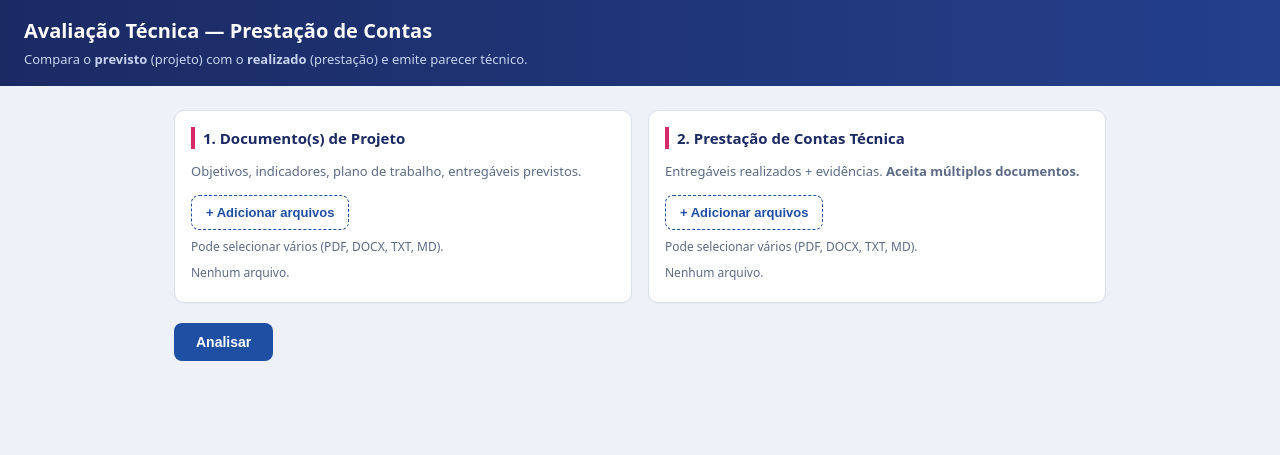
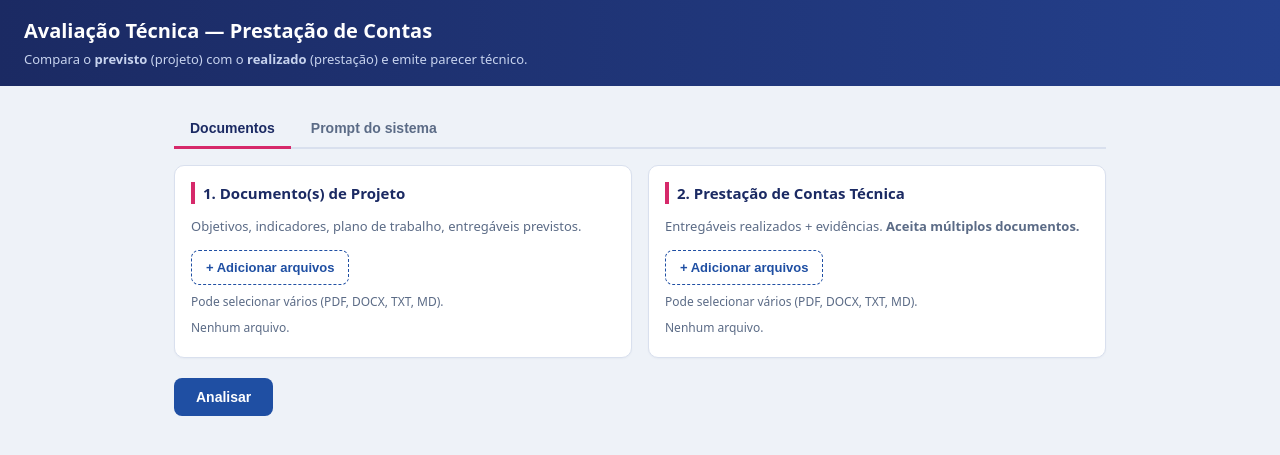
Before and after one commit to paulossjunior/prestacao-tecnica-fapes, a Flask app: page / in a window 1280 px wide. Shown: the part 111-566 px from the top of the page. Run offline with Flask 3, Linux system fonts and the light colour scheme.

Commit message:
feat(web): aba com o prompt do sistema editável
O prompt enviado ao modelo era invisível e fixo. A tela ganha duas abas —
Documentos e Prompt do sistema — e a segunda mostra o texto exato que vai ao
modelo (schema JSON, regras e a skill de escrita), editável antes de analisar.

O textarea fica dentro do form, então o `FormData` já leva o campo
`system_prompt`; campo vazio faz o servidor cair no prompt padrão. Novo
endpoint `GET /prompt` serve o padrão para popular a aba e alimentar o botão
de restaurar.

A edição vale só para aquela análise: não persiste nem altera `.agents/`.
Um ponto na aba sinaliza prompt personalizado, `?aba=prompt` abre direto
nela, e submeter sem arquivos volta para a aba Documentos.

Co-Authored-By: Claude Opus 5 (1M context) <noreply@anthropic.com>

```diff
--- a/src/app.py
+++ b/src/app.py
@@ -8,6 +8,7 @@ from flask import Flask, Response, jsonify, render_template, request
 
 from analyzer import analisar
 from extract import extract_pairs
+from prompts import get_system_prompt
 from report import gerar_html
 
 load_dotenv()
@@ -26,11 +27,11 @@ def _set(job_id, **kv):
         _jobs.setdefault(job_id, {}).update(kv)
 
 
-def _run_job(job_id, projeto_pairs, prestacao_pairs):
+def _run_job(job_id, projeto_pairs, prestacao_pairs, system_prompt=None):
     try:
         projeto = extract_pairs(projeto_pairs)
         prestacao = extract_pairs(prestacao_pairs)
-        resultado = analisar(projeto, prestacao)
+        resultado = analisar(projeto, prestacao, system_prompt=system_prompt)
         _set(job_id, status="done", resultado=resultado)
     except Exception as e:  # noqa: BLE001 — devolve a mensagem ao cliente
         _set(job_id, status="error", erro=str(e))
@@ -39,6 +40,12 @@ def _run_job(job_id, projeto_pairs, prestacao_pairs):
 @app.route("/")
 def index():
     return render_template("index.html")
+
+
+@app.route("/prompt")
+def prompt_endpoint():
+    """Prompt de sistema padrão (schema + regras + skill de escrita)."""
+    return jsonify({"system_prompt": get_system_prompt()})
 
 
 @app.route("/analisar", methods=["POST"])
@@ -52,10 +59,15 @@ def analisar_endpoint():
     if not projeto_pairs or not prestacao_pairs:
         return jsonify({"erro": "Envie ao menos um arquivo de projeto e um de prestação."}), 400
 
+    # Prompt editado na aba "Prompt"; vazio = usa o padrão.
+    system_prompt = (request.form.get("system_prompt") or "").strip() or None
+
     job_id = uuid.uuid4().hex
     _set(job_id, status="processing")
     threading.Thread(
-        target=_run_job, args=(job_id, projeto_pairs, prestacao_pairs), daemon=True
+        target=_run_job,
+        args=(job_id, projeto_pairs, prestacao_pairs, system_prompt),
+        daemon=True,
     ).start()
     return jsonify({"job_id": job_id, "status": "processing"}), 202
 
--- a/src/templates/index.html
+++ b/src/templates/index.html
@@ -94,6 +94,26 @@
     .det-head { display: flex; justify-content: space-between; align-items: center; gap: 10px; }
     .det-nome { font-weight: 800; font-size: 14px; color: var(--navy); }
     .det-sub { font-size: 10px; text-transform: uppercase; letter-spacing: .05em; color: var(--muted); font-weight: 700; margin: 14px 0 4px; }
+    /* Abas (Documentos / Prompt) */
+    .tabs { display: flex; gap: 4px; border-bottom: 2px solid var(--line); margin-bottom: 16px; }
+    .tab { background: none; color: var(--muted); border: 0; border-bottom: 3px solid transparent;
+           border-radius: 0; padding: 10px 16px; font-size: 14px; font-weight: 600;
+           cursor: pointer; margin-bottom: -2px; }
+    .tab:hover { background: #e9eefa; color: var(--navy); }
+    .tab.on { color: var(--navy); border-bottom-color: var(--magenta); background: none; }
+    .tab .dot { display: none; width: 7px; height: 7px; border-radius: 50%;
+                background: var(--magenta); margin-left: 7px; vertical-align: middle; }
+    .tab.editado .dot { display: inline-block; }
+    .painel { display: none; } .painel.on { display: block; }
+    #promptTxt { width: 100%; min-height: 420px; resize: vertical; font-size: 12px;
+                 font-family: ui-monospace, SFMono-Regular, Menlo, Consolas, monospace;
+                 line-height: 1.45; color: var(--txt); background: #f9fbff;
+                 border: 1px solid var(--line); border-radius: 8px; padding: 12px; }
+    #promptTxt:focus { outline: 2px solid var(--accent); outline-offset: -1px; background: #fff; }
+    .prompt-bar { display: flex; align-items: center; gap: 12px; flex-wrap: wrap; margin-top: 10px; }
+    .prompt-bar button { padding: 8px 14px; font-size: 13px; }
+    .aviso { background: #fffbeb; border: 1px solid #fde68a; color: #92400e;
+             padding: 10px 12px; border-radius: 8px; font-size: 12px; margin: 0 0 12px; }
     .err { background: #fef2f2; border: 1px solid #fca5a5; color: #991b1b;
            padding: 12px; border-radius: 8px; margin-top: 16px; }
     details { margin-top: 24px; } summary { cursor: pointer; color: var(--muted); }
@@ -128,7 +148,7 @@
       <h3 id="ovTitulo">Analisando documentos…</h3>
       <div class="tempo" id="ovTempo">0s</div>
       <div class="bar"></div>
-      <p id="ovMsg">Comparando previsto × realizado via Mistral. Pode levar 1-3 min para PDFs grandes.</p>
+      <p id="ovMsg">Comparando previsto × realizado. Pode levar 1-3 min para PDFs grandes.</p>
     </div>
   </div>
   <div class="gov-bar">Governo do Estado do Espírito Santo · Secretaria da Ciência, Tecnologia, Inovação e Educação Profissional</div>
@@ -148,6 +168,32 @@
   </div>
   <main>
     <form id="form">
+      <div class="tabs">
+        <button type="button" class="tab on" data-painel="documentos">Documentos</button>
+        <button type="button" class="tab" data-painel="prompt" id="tabPrompt">
+          Prompt do sistema<span class="dot" title="prompt personalizado"></span>
+        </button>
+      </div>
+
+      <div class="painel" id="painel-prompt">
+        <div class="card">
+          <h2>Prompt enviado ao modelo</h2>
+          <p class="aviso">
+            Este texto define o <strong>schema JSON</strong> da resposta. As chaves
+            (<code>entregaveis</code>, <code>indicadores</code>, <code>parecer</code>…)
+            alimentam a tela e o relatório — se removê-las, as seções ficam vazias.
+            Editar as <em>regras</em> e os critérios é seguro.
+          </p>
+          <textarea id="promptTxt" name="system_prompt" spellcheck="false"
+                    aria-label="Prompt do sistema"></textarea>
+          <div class="prompt-bar">
+            <button type="button" class="add" id="btnPromptReset">↺ Restaurar padrão</button>
+            <span class="muted" style="font-size:12px" id="promptInfo">carregando…</span>
+          </div>
+        </div>
+      </div>
+
+      <div class="painel on" id="painel-documentos">
       <div class="grid">
         <div class="card">
           <h2>1. Documento(s) de Projeto</h2>
@@ -166,6 +212,8 @@
           <ul class="filelist" id="listaPrestacao"></ul>
         </div>
       </div>
+      </div><!-- /painel-documentos -->
+
       <div class="actions">
         <button type="submit" id="btn">Analisar</button>
         <span id="status"></span>
@@ -437,6 +485,51 @@
       renderLista(alvo);
     }
 
+    // ---- Abas: Documentos / Prompt do sistema ----
+    function abrirAba(nome) {
+      document.querySelectorAll('.tab').forEach(x => x.classList.toggle('on', x.dataset.painel === nome));
+      document.querySelectorAll('.painel').forEach(p => p.classList.toggle('on', p.id === 'painel-' + nome));
+    }
+    document.querySelectorAll('.tab').forEach(t => {
+      t.addEventListener('click', () => abrirAba(t.dataset.painel));
+    });
+    // ?aba=prompt abre direto na aba do prompt (deep link)
+    const abaInicial = new URLSearchParams(location.search).get('aba');
+    if (abaInicial === 'prompt') abrirAba('prompt');
+
+    // ---- Prompt do sistema: carrega o padrão, permite editar e restaurar ----
+    const promptTxt = document.getElementById('promptTxt');
+    const promptInfo = document.getElementById('promptInfo');
+    const tabPrompt = document.getElementById('tabPrompt');
+    let promptPadrao = '';
+
+    function marcaPrompt() {
+      const atual = promptTxt.value;
+      const editado = atual.trim() !== promptPadrao.trim();
+      tabPrompt.classList.toggle('editado', editado);
+      promptInfo.textContent = `${atual.length.toLocaleString('pt-BR')} caracteres`
+        + (editado ? ' · personalizado (será enviado no lugar do padrão)' : ' · padrão');
+    }
+
+    (async () => {
+      try {
+        const r = await fetch('/prompt');
+        promptPadrao = (await r.json()).system_prompt || '';
+        promptTxt.value = promptPadrao;
+      } catch {
+        promptTxt.value = '';
+        promptTxt.placeholder = 'Falha ao carregar o prompt padrão. '
+          + 'Deixe vazio para o servidor usar o padrão dele.';
+      }
+      marcaPrompt();
+    })();
+
+    promptTxt.addEventListener('input', marcaPrompt);
+    document.getElementById('btnPromptReset').addEventListener('click', () => {
+      promptTxt.value = promptPadrao;
+      marcaPrompt();
+    });
+
     document.querySelectorAll('button.add').forEach(btn => {
       const alvo = btn.dataset.alvo;
       btn.addEventListener('click', () => {
@@ -457,6 +550,7 @@
       if (!inputs.projeto.files.length || !inputs.prestacao.files.length) {
         errEl.textContent = 'Erro: adicione ao menos um arquivo de Projeto e um de Prestação.';
         errEl.style.display = 'block';
+        abrirAba('documentos');  // mostra onde faltou
         return;
       }
       resultEl.style.display = 'none';
@@ -468,7 +562,7 @@
       const ovTitulo = document.getElementById('ovTitulo');
       ovTitulo.textContent = 'Analisando documentos…';
       document.getElementById('ovMsg').textContent =
-        'Comparando previsto × realizado via Mistral. Pode levar 1-3 min para PDFs grandes.';
+        'Comparando previsto × realizado. Pode levar 1-3 min para PDFs grandes.';
       overlay.classList.add('on');
 
       const t0 = Date.now();
@@ -515,7 +609,7 @@
       }
     });
 
-    // Gera o parecer técnico em HTML (via Mistral) e abre em nova aba.
+    // Gera o parecer técnico em HTML (render local) e abre em nova aba.
     document.getElementById('btnRelatorio').addEventListener('click', async () => {
       const d = window.__ultimaAnalise;
       const relBtn = document.getElementById('btnRelatorio');
```
